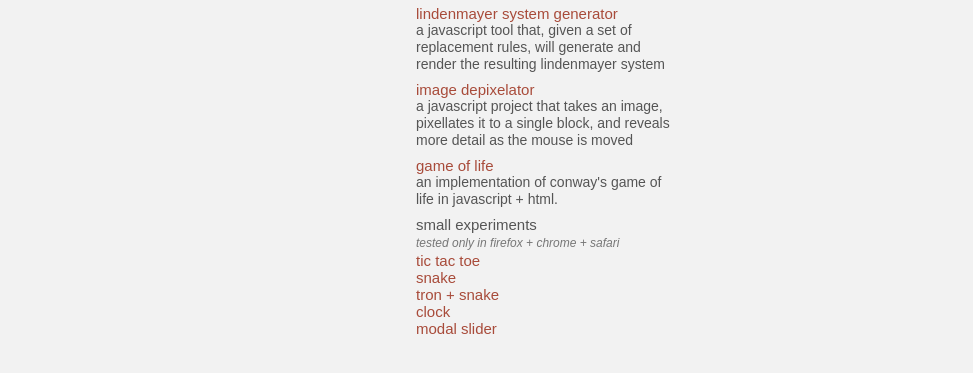
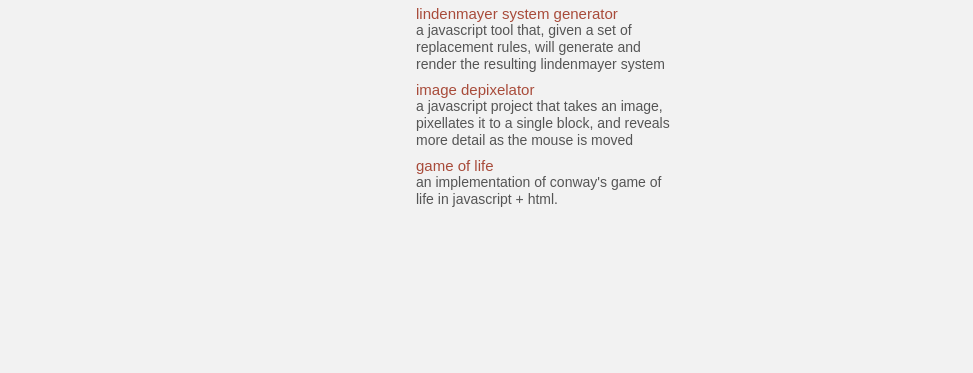
Before and after one commit to NolanDC/smalljs, a plain HTML site: page nolancarroll/index.html in a window 1280 px wide. Shown: the part 221-594 px from the top of the page, without its empty margins (96-1069 px from the left). Drawn offline with nearby package versions, Linux system fonts and the light colour scheme.

Commit message:
removed small projects

```diff
--- a/nolancarroll/index.html
+++ b/nolancarroll/index.html
@@ -55,13 +55,6 @@
 	    				<span class="desc">
 	    					An implementation of Conway's game of life in Javascript + HTML.
 	    				</span>
-	    				<h2>small experiments</h2>
-	    				<span class="note">tested only in firefox + Chrome + Safari</span>
-	    				<a class="line" href="http://www.nolandc.com/smalljs/tictactoe/" target="_blank">Tic Tac Toe</a>
-							<a class="line" href="http://www.nolandc.com/smalljs/snake/" target="_blank">Snake</a>
-							<a class="line" href="http://www.nolandc.com/smalljs/tronsnake/" target="_blank">Tron + Snake</a>
-	    				<a class="line" href="http://www.nolandc.com/smalljs/clock/" target="_blank">Clock</a>
-	    				<a class="line" href="http://www.nolandc.com/smalljs/slider/" target="_blank">Modal Slider</a>
 	    			</div>
 	    		</div>
 
```
